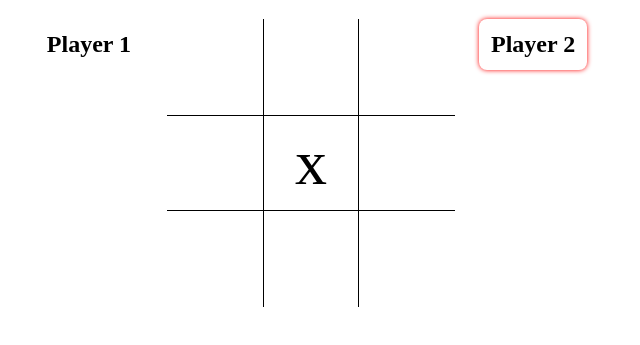
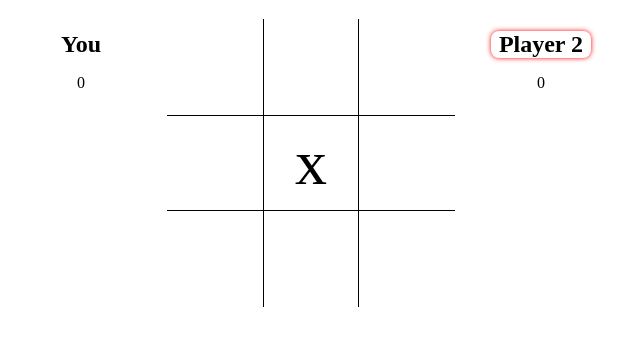
Before and after one commit to christianwagstaff/tic-tac-toe, a plain HTML site: page index.html in a window 1280 px wide. Both pictures are taken after a click on the element 640 px from the left and 231 px from the top of the page. Shown: the part 69-414 px from the top of the page, without its empty margins (329-969 px from the left). Drawn offline with Linux system fonts and the light colour scheme.

Commit message:
Added player Names and score

```diff
--- a/index.html
+++ b/index.html
@@ -12,11 +12,13 @@
     <h1>Tic Tac Toe</h1>
     <div class="main">
         <div id="player1" class='rounded player'>
-            <h2>Player 1</h2>
+            <h2 class='rounded name'>Player 1</h2>
+            <p class='score'>0</p>
         </div>
         <div id="gameBoard"></div>
         <div id="player2" class='rounded player'>
-            <h2>Player 2</h2>
+            <h2 class='name rounded'>Player 2</h2>
+            <p class="score">0</p>
         </div>
     </div>
 </body>
--- a/style.css
+++ b/style.css
@@ -57,4 +57,14 @@ body {
 .player {
     align-self: flex-start;
     padding: 12px;
+    min-width: 100px;
+    display: flex;
+    flex-direction: column;
+    justify-content: center;
+    align-items: center;
 }
+
+.name {
+    width: 100%;
+    text-align: center;
+}
--- a/tictactoe.js
+++ b/tictactoe.js
@@ -12,7 +12,7 @@ let GameBoard = (function() {
     }
 
     let player1 = new Player();
-    player1.name = 'Player 1'
+    player1.name = 'You'
     player1.icon = 'x'
 
     let player2 = new Player();
@@ -26,7 +26,19 @@ let GameBoard = (function() {
     //cache DOM
     let gameBoard = document.querySelector('#gameBoard');
     let player1Display = document.querySelector('#player1');
-    let player2Display = document.querySelector('#player2')
+    let player2Display = document.querySelector('#player2');
+    let player1Name = player1Display.querySelector('.name');
+    let player2Name = player2Display.querySelector('.name');
+    let player1Score = player1Display.querySelector('.score');
+    let player2Score = player2Display.querySelector('.score');
+
+
+    //initialize Game when Loaded
+    function init() {
+        player1Name.textContent = player1.name;
+        player2Name.textContent = player2.name;
+        render();
+    }
 
     //add eventListeners
     gameBoard.addEventListener('click', addPiece);
@@ -65,11 +77,11 @@ let GameBoard = (function() {
     //toggle currentPlayer CSS class
     function currentPlayerCSS() {
         if (getCurrentPlayer(count) === player1) {
-            player1Display.classList.add('currentPlayer');
-            player2Display.classList.remove('currentPlayer');
+            player1Name.classList.add('currentPlayer');
+            player2Name.classList.remove('currentPlayer');
         } else {
-            player2Display.classList.add('currentPlayer');
-            player1Display.classList.remove('currentPlayer');
+            player2Name.classList.add('currentPlayer');
+            player1Name.classList.remove('currentPlayer');
         }
     }
 
@@ -115,19 +127,32 @@ let GameBoard = (function() {
     function checkForWin() {
         for (option of winningPositions) {
             if (areEqual(option)) {
-                let currentPlayer = getCurrentPlayer(count - 1);
-                alert(`Game Over ${currentPlayer.name} wins!`);
-                resetGame();
+                win();
             }
         }
     }
 
-    function resetGame() {
+    function win() {
+        let currentPlayer = getCurrentPlayer(count - 1);
+        alert(`Game Over ${currentPlayer.name} wins!`);
+        currentPlayer.wins += 1;
+        console.log(currentPlayer.wins)
+        displayCurrentWins();
+        resetBoard();
+    }
+
+    function displayCurrentWins(){
+        player1Score.textContent = player1.wins;
+        player2Score.textContent = player2.wins;
+    }
+
+    function resetBoard() {
         gameBoardArray = Array(9).fill('');
         count = 0;
         render();
     }
 
+    //check all winning combinations to see if there is 3 in a row
     function areEqual(array) {
         let argument1 = gameBoardArray[array[0]];
         let argument2 = gameBoardArray[array[1]];
@@ -139,7 +164,7 @@ let GameBoard = (function() {
     }
 
     //initalize
-    render();
+    init();
 
     return {
         addPiece: addPiece,
```
